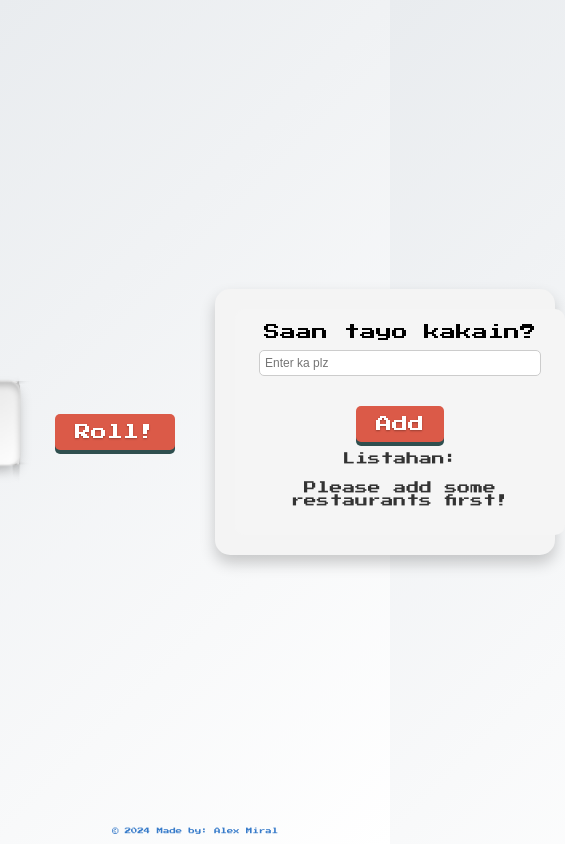
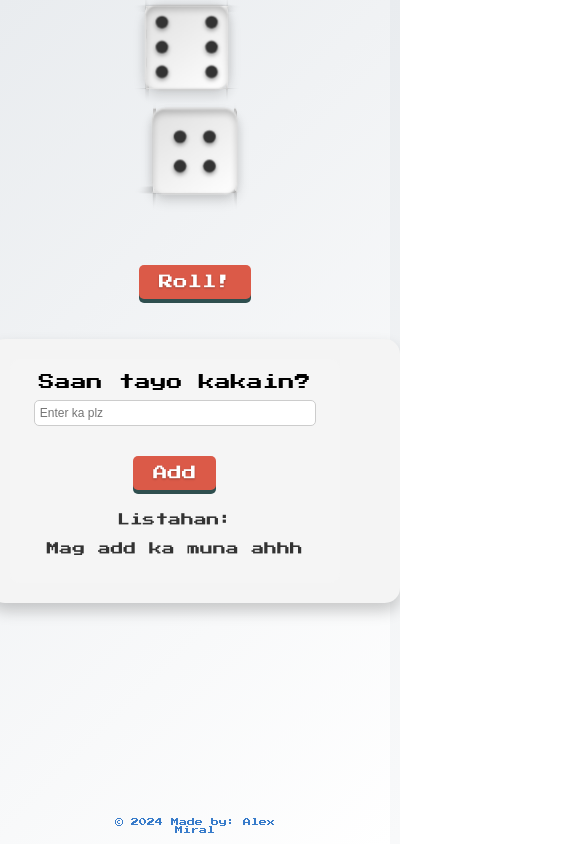
Before and after one commit to mx8888/dice, a plain HTML site: page index.html in a window 390 px wide. Both pictures are taken after a click on the button "Roll!". Shown: the whole page, 565 px wide, since content can reach past the window. Drawn offline with Linux system fonts and the light colour scheme.

Commit message:
Update index.html

```diff
--- a/index.html
+++ b/index.html
@@ -3,6 +3,7 @@
 <head>
     <meta charset="UTF-8">
     <meta name="viewport" content="width=device-width, initial-scale=1.0">
+
     <title>Realistic 3D Dice</title>
     <link href="https://fonts.googleapis.com/css2?family=Press+Start+2P&display=swap" rel="stylesheet">
 
@@ -29,8 +30,28 @@
     width: 80px;
     height: 80px;
     transform-style: preserve-3d;
-            transition: transform 1.5s cubic-bezier(0.25, 0.46, 0.45, 0.94);
+    transition: transform 1s cubic-bezier(0.23, 1, 0.32, 1); /* Easing for more natural feel */
 }
+
+/* Update for more randomness in the rotation axes */
+@keyframes diceRoll {
+    0% {
+        transform: rotateX(0deg) rotateY(0deg) rotateZ(0deg);
+    }
+    25% {
+        transform: rotateX(180deg) rotateY(0deg) rotateZ(0deg);
+    }
+    50% {
+        transform: rotateX(0deg) rotateY(180deg) rotateZ(180deg);
+    }
+    75% {
+        transform: rotateX(180deg) rotateY(180deg) rotateZ(360deg);
+    }
+    100% {
+        transform: rotateX(360deg) rotateY(360deg) rotateZ(540deg);
+    }
+}
+
 
         .face {
             position: absolute;
@@ -146,6 +167,34 @@
             margin: 0;
         }
 
+        @media (max-width: 480px) {
+    body {
+        flex-direction: column;
+        justify-content: flex-start;
+    }
+
+    .dice-container {
+        flex-direction: column;
+        gap: 10px;
+    }
+
+    .dice {
+        width: 25vw;
+        height: 25vw;
+    }
+
+    button {
+        font-size: 0.9rem;
+    }
+
+    .nintendo {
+        width: 95%;
+    }
+
+    .copyright {
+        font-size: 0.5rem;
+    }
+}
     </style>
 </head>
 <body>
@@ -175,7 +224,7 @@
 
             <button id="addRestaurant">Add</button>
 
-            <p>Listahan:</p>
+            <p></br>Listahan:</p>
             <ul id="restaurantList"></ul>
 
             <p id="result" style="margin-top: 15px;">Result will display here! :)</p>
@@ -192,13 +241,6 @@
         const resultDisplay = document.getElementById('result');
 
         let restaurants = [];
-
-        // Generate a random rotation
-        function getRandomRotation() {
-            const xRotation = Math.floor(Math.random() * 6) * 90;
-            const yRotation = Math.floor(Math.random() * 6) * 90;
-            return { xRotation, yRotation };
-        }
 
         // Add a restaurant to the list
         addRestaurantButton.addEventListener('click', () => {
@@ -219,31 +261,43 @@
             inputText.value = ''; // Clear the input field
         });
 
+        // Generate rotation for dice
+        function getRotationTransform(rollValue) {
+            switch (rollValue) {
+                case 1: return 'rotateX(0deg) rotateY(0deg)';
+                case 2: return 'rotateX(0deg) rotateY(-90deg)';
+                case 3: return 'rotateX(0deg) rotateY(180deg)';
+                case 4: return 'rotateX(0deg) rotateY(90deg)';
+                case 5: return 'rotateX(-90deg) rotateY(0deg)';
+                case 6: return 'rotateX(90deg) rotateY(0deg)';
+                default: return '';
+            }
+        }
 
         button.addEventListener('click', () => {
-            // Roll dice with random rotations
+            // Roll dice with random values (1 to 6)
             const dice1Roll = Math.floor(Math.random() * 6) + 1;
             const dice2Roll = Math.floor(Math.random() * 6) + 1;
-            const totalRoll = dice1Roll + dice2Roll;
 
-            const { xRotation: x1, yRotation: y1 } = getRandomRotation();
-            const { xRotation: x2, yRotation: y2 } = getRandomRotation();
-
-            dice1.style.transform = `rotateX(${x1}deg) rotateY(${y1}deg)`;
-            dice2.style.transform = `rotateX(${x2}deg) rotateY(${y2}deg)`;
+            // Rotate dice to the correct face
+            dice1.style.transform = getRotationTransform(dice1Roll);
+            dice2.style.transform = getRotationTransform(dice2Roll);
 
             // Check if there are restaurants
             if (restaurants.length === 0) {
-                resultDisplay.textContent = "Please add some restaurants first!";
+                resultDisplay.textContent = "Mag add ka muna ahhh";
                 return;
             }
 
             // Choose a random restaurant from the list
             const randomRestaurant = restaurants[Math.floor(Math.random() * restaurants.length)];
 
-            resultDisplay.textContent = `Rolled ${totalRoll}: ${randomRestaurant}`;
+            // Display the rolled values and the selected restaurant
+            resultDisplay.textContent = `You rolled ${dice1Roll + dice2Roll}: ${randomRestaurant}`;
+
         });
     </script>
+
     <div class="copyright">
         <p>© 2024 Made by: Alex Miral</p>
     </div>
```
Lines whose indentation alone changed are shown as unchanged.
